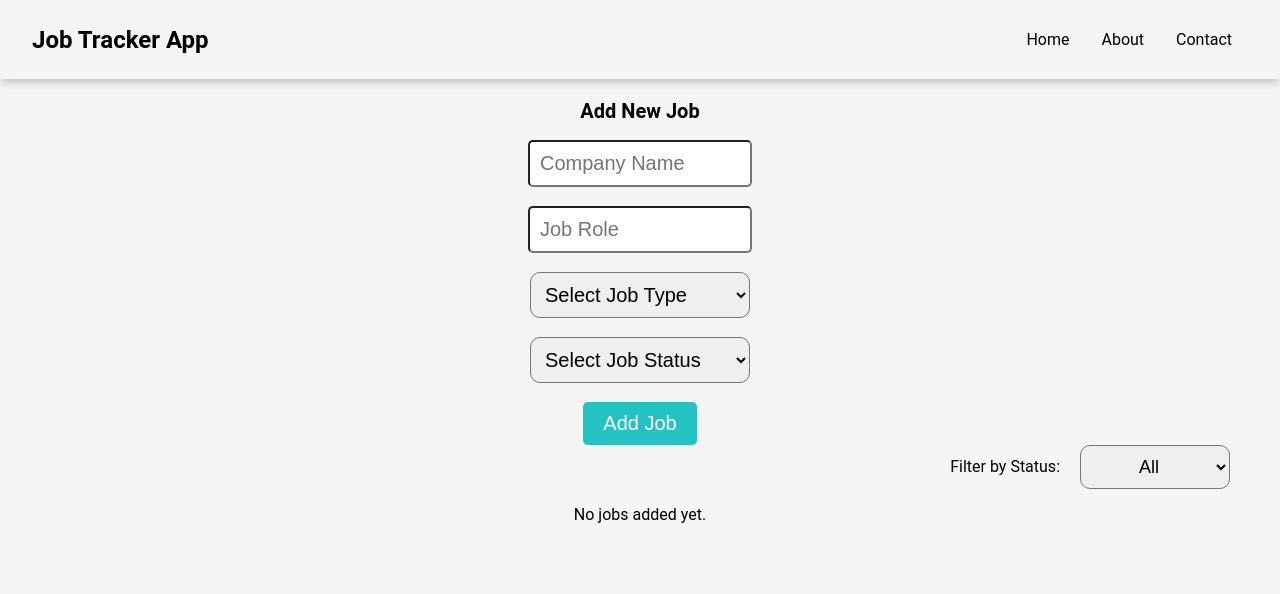
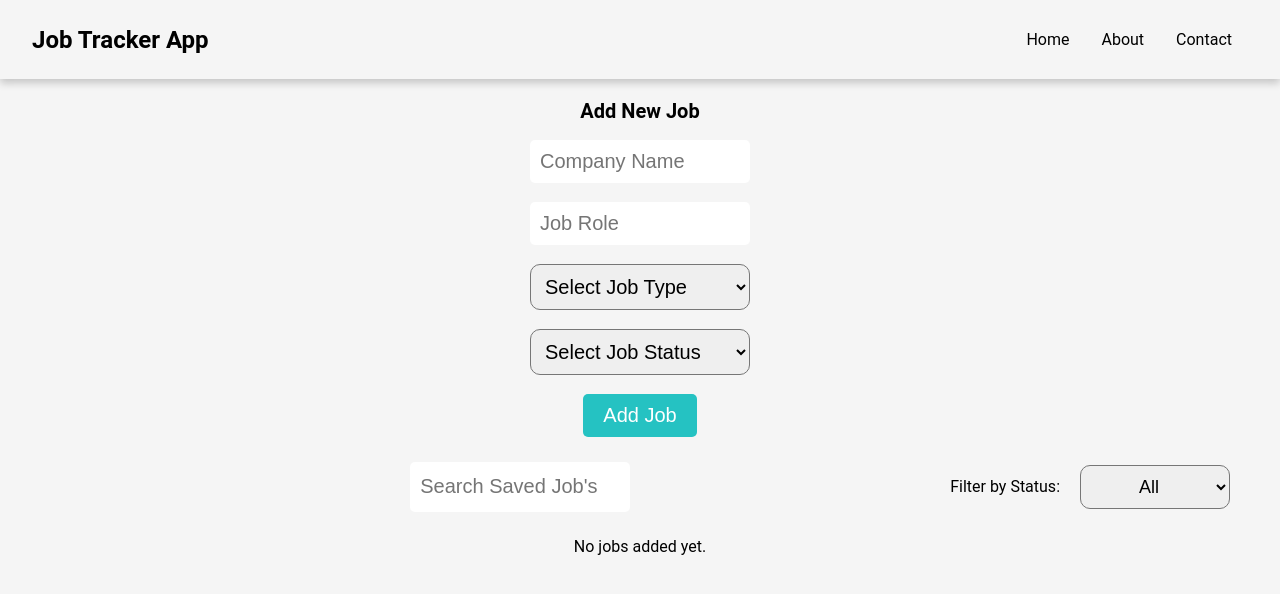
Before and after one commit to Sharma17Deepak/Job-tracker-App, a React (Vite) app: page / in a window 1280 px wide. Shown: the top 594 px of the page. Built offline with nearby package versions, Linux system fonts and the light colour scheme.

Commit message:
Search bar added

```diff
--- a/src/App.css
+++ b/src/App.css
@@ -7,9 +7,9 @@ body{
     color: black;
 }
 .filter-btn{
-    margin: 0px 50px;
+    margin: 25px 50px;
     display:flex;
-    justify-content:flex-end;
+    justify-content: flex-end;
     align-items: center;
 }
 .filter{
@@ -21,3 +21,17 @@ body{
     cursor: pointer;
     margin-left: 20px;
 }
+.search{
+    display: flex;
+    justify-content: center;
+    align-items: center;
+}
+.search input{
+    width: 200px;
+    height: 30px;
+    font-size: 20px;
+    padding: 10px;
+    margin-right: 20rem;
+    border-radius: 5px;
+    border: none;
+}
--- a/src/App.jsx
+++ b/src/App.jsx
@@ -23,15 +23,15 @@ function App() {
   }, [jobs]);
 
   const deleteJob = (id) => {
-    if(!window.confirm("Are you sure you want to delete this job?")) return;
+    if (!window.confirm("Are you sure you want to delete this job?")) return;
     const updatedJobs = jobs.filter((job) => job.id !== id);
     setJobs(updatedJobs);
   };
 
-  const updateJob = (updatedJob) =>{
+  const updateJob = (updatedJob) => {
     setJobs(jobs.map((job) => (job.id === updatedJob.id ? updatedJob : job)));
     setEditJob(null);
-  }
+  };
 
   const addJob = (job) => {
     setJobs([...jobs, job]);
@@ -51,7 +51,10 @@ function App() {
       <Header />
       <JobForm addJob={addJob} editJob={editJob} updateJob={updateJob} />
       <div className="filter-btn">
-        Filter by Status:
+        <span className="search">
+          <input type="text" placeholder="Search Saved Job's" />
+        </span>
+        <label>Filter by Status:</label>
         <select
           className="filter"
           onChange={(e) => setFilterStatus(e.target.value)}
@@ -63,7 +66,11 @@ function App() {
           <option>Rejected</option>
         </select>
       </div>
-      <JobList jobs={filteredJobs} deleteJob={deleteJob} startEdit={startEdit} />
+      <JobList
+        jobs={filteredJobs}
+        deleteJob={deleteJob}
+        startEdit={startEdit}
+      />
     </>
   );
 }
--- a/src/Components/JobForm/JobForm.css
+++ b/src/Components/JobForm/JobForm.css
@@ -7,6 +7,7 @@
     padding: 10px;
     width: 200px;
     border-radius: 5px;
+    border: none;
 }
 
 .add-form select{
```
